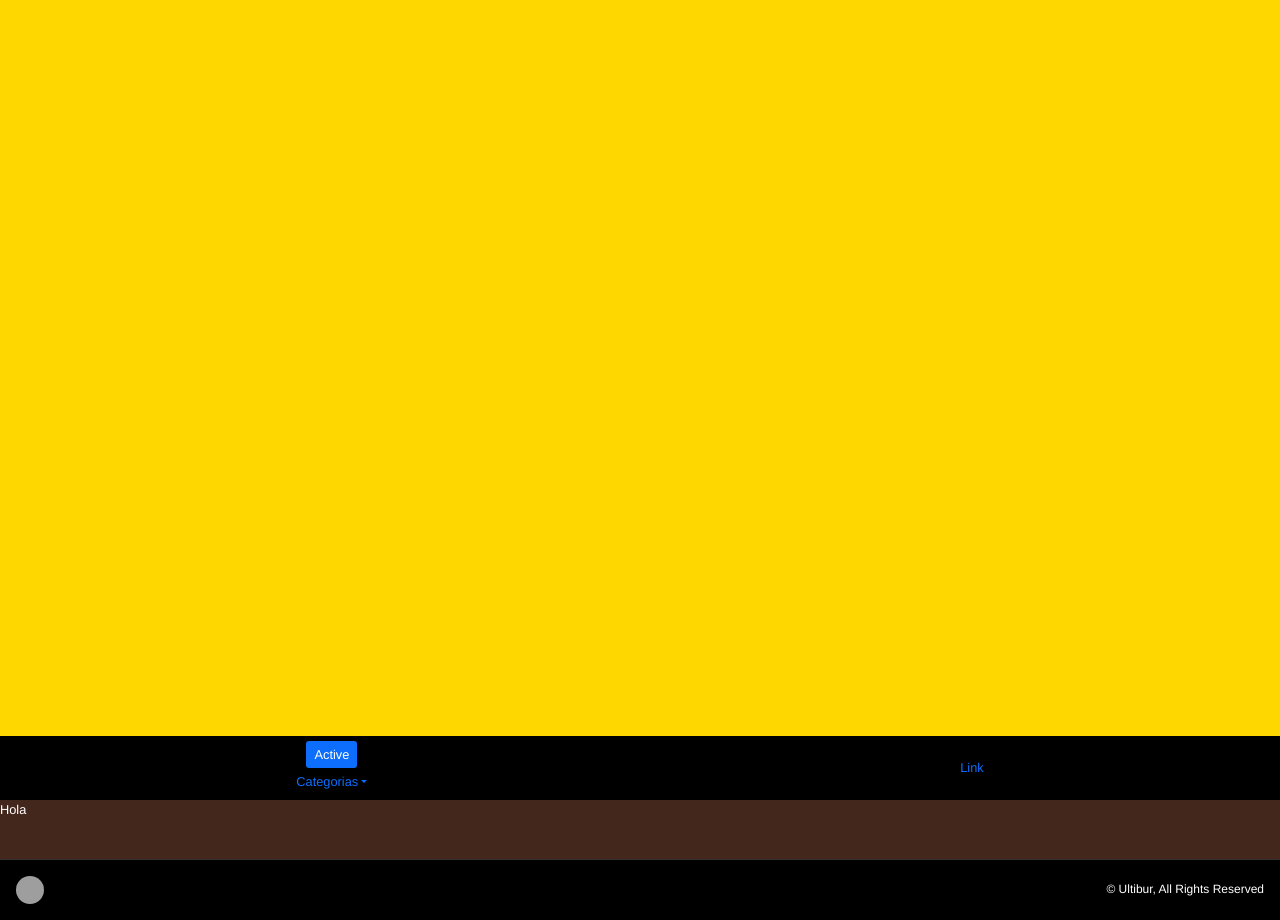
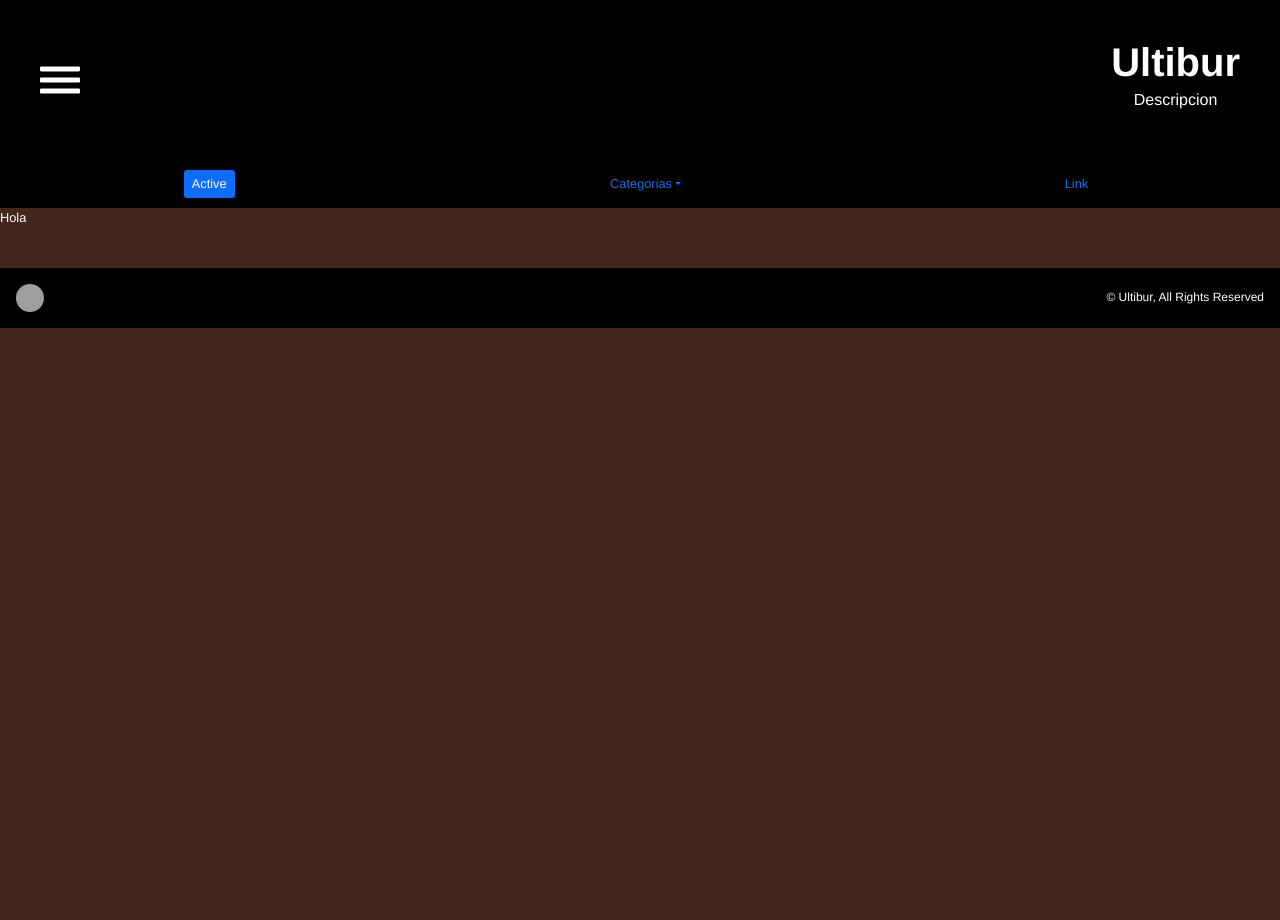
Before and after one commit to ivan-burgio/mediabur, a PHP site: page / in a window 1280 px wide. After the commit the page ends 328 px from the top, so only its background shows below. Run offline with PHP 8.4, Linux system fonts and the light colour scheme; some libraries are stand-ins or nearby versions; grey boxes are pictures that could not be loaded.

Commit message:
Posible header nav 5

```diff
--- a/controllers/PagesController.php
+++ b/controllers/PagesController.php
@@ -10,7 +10,6 @@ class PagesController {
         // Render a la vista
         $router->render('pages/intro', [
             'titulo_pestaña' => 'Inicio',
-            'titulo_page' => '',
         ]);
     }
 }
--- a/src/scss/templates/_header.scss
+++ b/src/scss/templates/_header.scss
@@ -2,11 +2,31 @@
 @use 'base/mixins' as m;
 
 .header {
-    height: 92vh;
-    background-color: v.$amarillo;
+    height: 20rem;
+    background-color: v.$black;
+    display: flex;
+    flex-direction: row;
+    align-items: center;
+    justify-content: space-between;
+
+    &__contenedor {
+        display: flex;
+        flex-direction: column;
+        margin: 5rem;
+        align-items: center;
+    }
 
     &__titulo {
         margin: 0;
         text-align: center;
     }
+
+    &__description {
+
+    }
+
+    &__img-barras {
+        width: 5rem;
+        height: 5rem;
+    }
 }
--- a/src/scss/templates/_nav.scss
+++ b/src/scss/templates/_nav.scss
@@ -8,6 +8,6 @@
     justify-content: center;
     position: sticky;
     width: 100%;
-    height: 8vh;
+    height: 6rem;
     background-color: v.$black;
 }
--- a/views/templates/header.php
+++ b/views/templates/header.php
@@ -1,3 +1,10 @@
 <header class="header">
-    <h2 class="header__titulo"><?php echo $titulo_page ?></h2>
+    <div class="header__contenedor">
+        <img class="header__img-barras" src="/build/img/barras.svg" alt="imagen barras">
+    </div>
+
+    <div class="header__contenedor">
+        <h2 class="header__titulo">Ultibur</h2>
+        <p class="header__description">Descripcion</p>
+    </div>
 </header>
```
Also changed, not shown: public/build/css/app.css, 1 other file.
